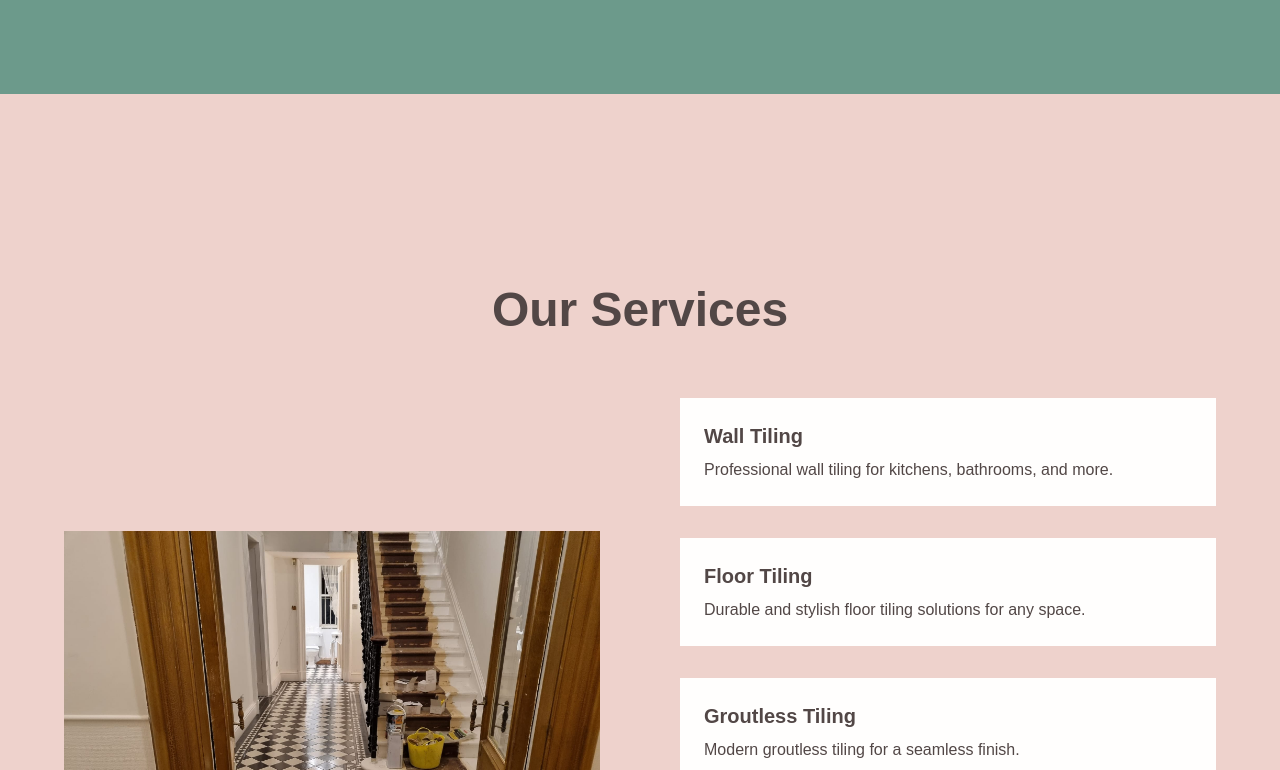
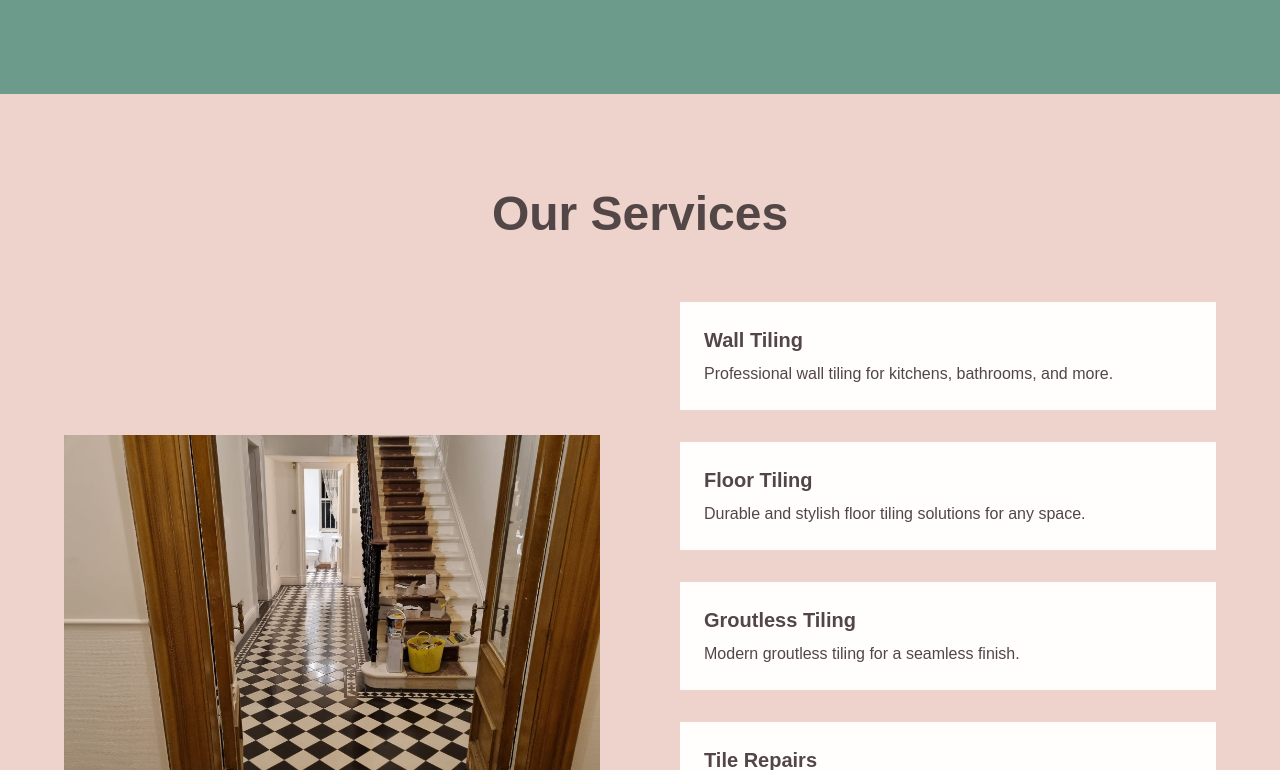
Before and after one commit to lpscrim/no-grout, a Next.js app: page / in a window 1280 px wide. Shown: the part 3450-4220 px from the top of the page. Built offline with nearby package versions, Linux system fonts and the light colour scheme.

Commit message:
Refactor Services component layout; adjust section padding and image height for better presentation

```diff
--- a/components/Home/Services.tsx
+++ b/components/Home/Services.tsx
@@ -38,7 +38,7 @@ export default function Services() {
     const imageSrc = hoveredIdx !== null ? services[hoveredIdx].image : services[0].image;
 
     return (
-        <section id="services" className="py-24 bg-accent">
+        <section id="services" className=" bg-accent">
             <div className="px-6 sm:px-8 lg:px-16 max-w-screen-2xl mx-auto py-24">
                 <h2 className="text-3xl lg:text-5xl font-bold mb-16 text-center">Our Services</h2>
                 <div className="grid md:grid-cols-2 gap-20 items-center">
@@ -49,7 +49,7 @@ export default function Services() {
                             width={500}
                             height={800}
                             alt="Service Example"
-                            className="w-full max-w-xl h-auto object-cover transition-all duration-300"
+                            className="w-full max-w-xl h-auto max-h-[650px] object-cover transition-all duration-300"
                         />
                     </div>
                     {/* Right: Services List */}
```
